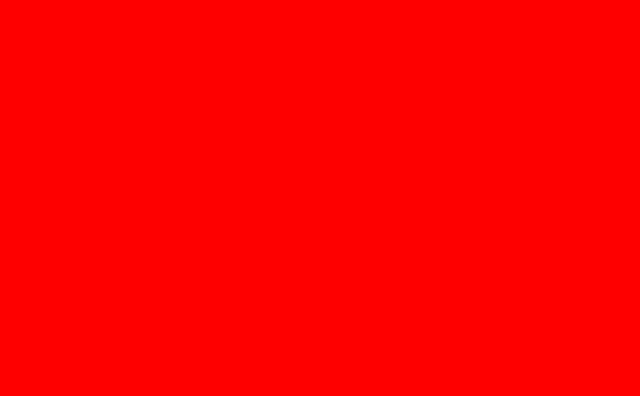
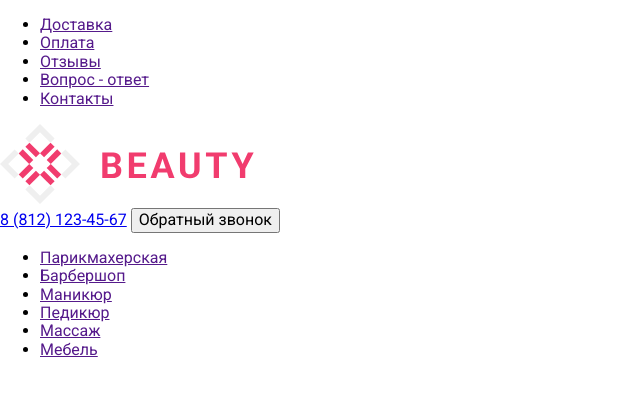
Before and after one commit to FomenkoAndrey/20220929_____beauty, a website: page index.html in a window 1280 px wide. Shown: the whole page, without its empty margins (0-640 px from the left). Drawn offline with Linux system fonts and the light colour scheme.

Commit message:
общий стиль

```diff
--- a/assets/css/style.css
+++ b/assets/css/style.css
@@ -1,6 +1,11 @@
+*,
+*::before,
+*::after {
+  box-sizing: border-box;
+}
 html {
   font-family: 'Roboto', sans-serif;
+  font-size: 16px;
 }
 body {
-  background-color: red;
 }
--- a/index.html
+++ b/index.html
@@ -15,6 +15,69 @@
 
 <body>
 
+  <header class="header">
+    <nav class="navbar-secondary">
+      <div class="container">
+        <ul class="navbar-secondary__list">
+          <li class="navbar-secondary__item">
+            <a class="navbar-secondary__link" href="">Доставка</a>
+          </li>
+          <li class="navbar-secondary__item">
+            <a class="navbar-secondary__link" href="">Оплата</a>
+          </li>
+          <li class="navbar-secondary__item">
+            <a class="navbar-secondary__link" href="">Отзывы</a>
+          </li>
+          <li class="navbar-secondary__item">
+            <a class="navbar-secondary__link" href="">Вопрос - ответ</a>
+          </li>
+          <li class="navbar-secondary__item">
+            <a class="navbar-secondary__link" href="">Контакты</a>
+          </li>
+        </ul>
+      </div>
+    </nav>
+
+    <nav class="navbar-info">
+      <div class="container">
+        <div class="logo">
+          <a class="logo__link" href="">
+            <img class="logo__image" src="assets/img/logo.svg" alt="logo">
+          </a>
+        </div>
+
+        <div class="feedback">
+          <a class="feedback__phone" href="tel:+88121234567">8 (812) 123-45-67</a>
+          <button class="feedback__button btn btn--primary">Обратный звонок</button>
+        </div>
+      </div>
+    </nav>
+
+    <nav class="navbar-primary">
+      <div class="container">
+        <ul class="navbar-primary__list">
+          <li class="navbar-primary__item">
+            <a class="navbar-primary__link" href="">Парикмахерская</a>
+          </li>
+          <li class="navbar-primary__item">
+            <a class="navbar-primary__link" href="">Барбершоп</a>
+          </li>
+          <li class="navbar-primary__item">
+            <a class="navbar-primary__link" href="">Маникюр</a>
+          </li>
+          <li class="navbar-primary__item">
+            <a class="navbar-primary__link" href="">Педикюр</a>
+          </li>
+          <li class="navbar-primary__item">
+            <a class="navbar-primary__link" href="">Массаж</a>
+          </li>
+          <li class="navbar-primary__item">
+            <a class="navbar-primary__link" href="">Мебель</a>
+          </li>
+        </ul>
+      </div>
+    </nav>
+  </header>
 
 </body>
 
```
Also changed, not shown: assets/img/logo.svg (added).
